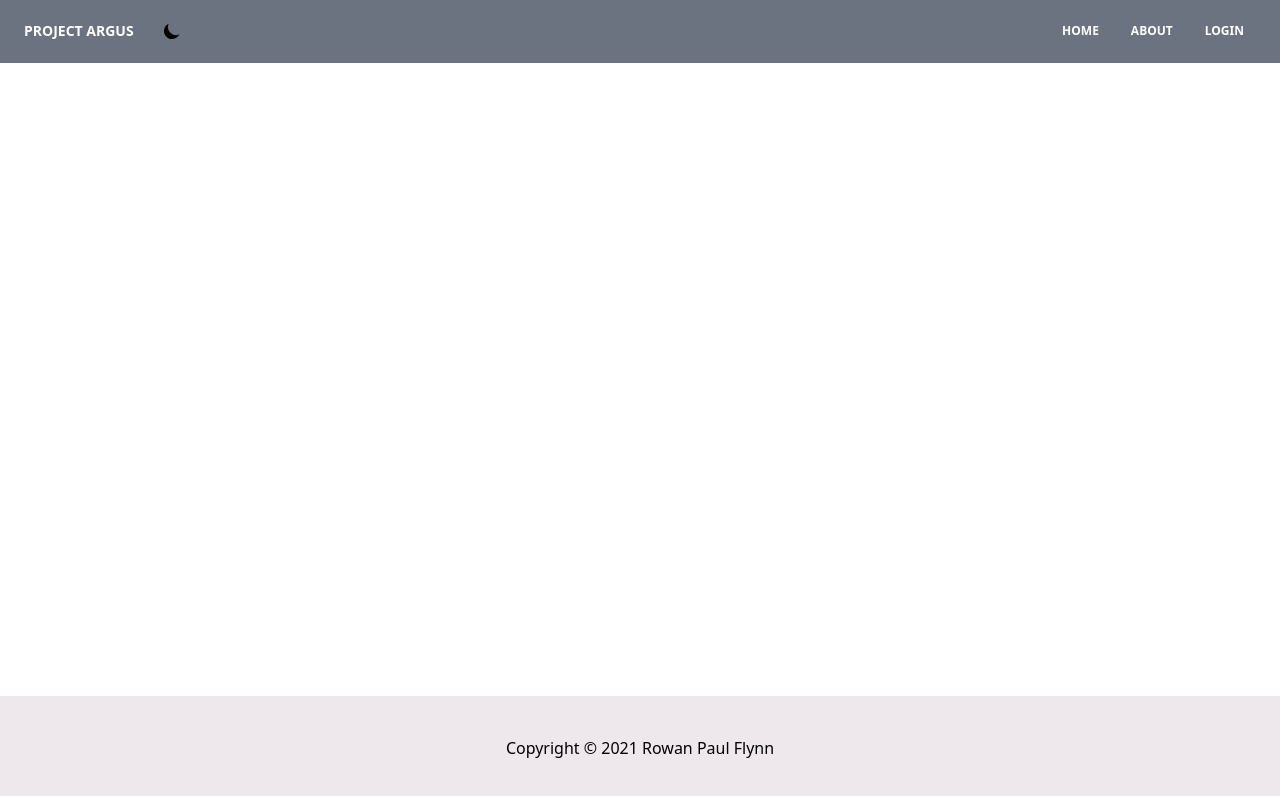
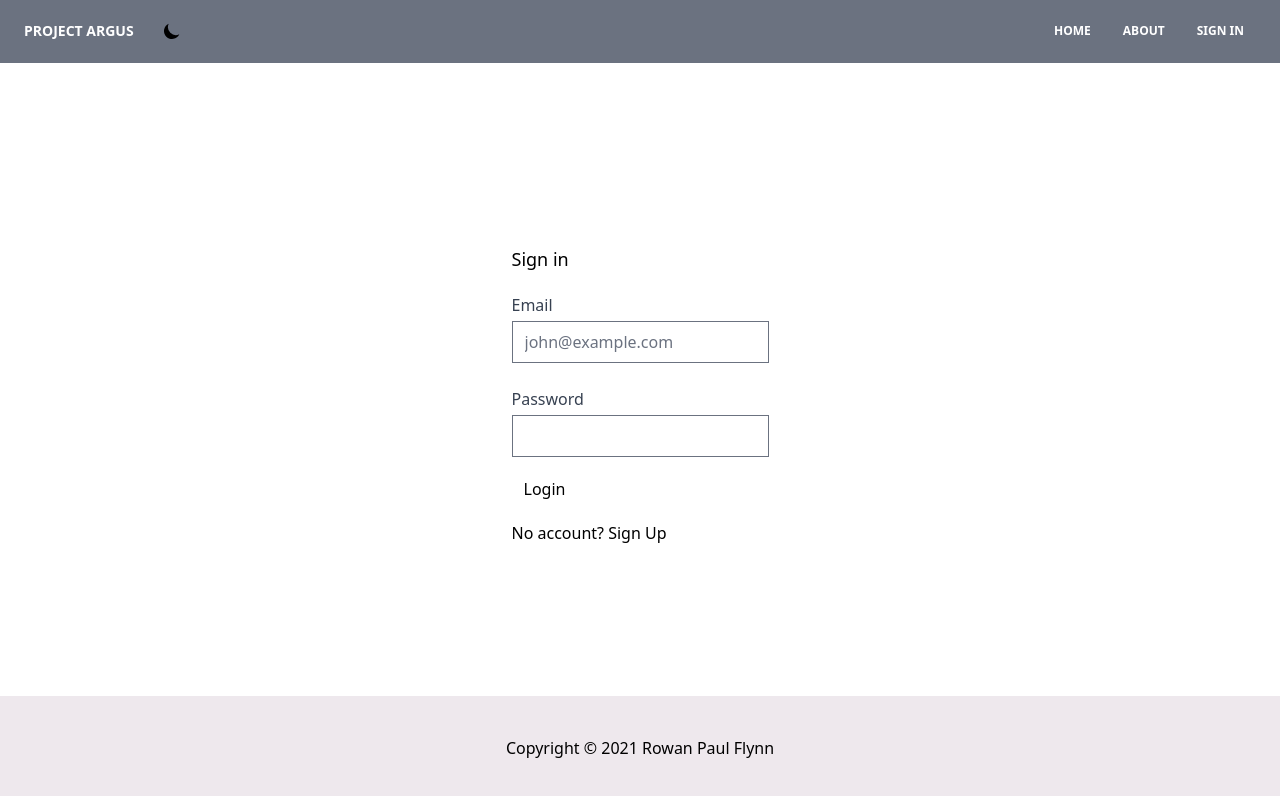
Before and after one commit to Rowan-Paul/project-argus, a React (Create React App) app: page /signin in a window 1280 px wide. Shown: the top 796 px of the page. Built offline with nearby package versions, Linux system fonts and the light colour scheme.

Commit message:
Add sign up page

```diff
--- a/src/js/App.js
+++ b/src/js/App.js
@@ -5,7 +5,8 @@ import { LandingPage } from "./landing-page/LandingPage";
 import { NavBar } from "./common/navbar/NavBar";
 import { Footer } from "./common/footer/Footer";
 
-import { LoginPage } from "./login-page/LoginPage";
+import { SignInPage } from "./account/SignInPage";
+import { SignUpPage } from "./account/SignUpPage";
 
 function AppUI() {
   useState(() => {
@@ -23,7 +24,8 @@ function AppUI() {
         <div className="m-20">
           <Switch>
             <Route exact path="/" component={LandingPage} />
-            <Route exact path="/login" component={LoginPage} />
+            <Route exact path="/signin" component={SignInPage} />
+            <Route exact path="/signup" component={SignUpPage} />
           </Switch>
         </div>
         <Footer className="h-10" />
--- /dev/null
+++ b/src/js/account/SignInPage.js
@@ -0,0 +1,102 @@
+import React, { useEffect } from "react";
+import { connect } from "react-redux";
+import { Link } from "react-router-dom";
+
+import {
+  fetchSignIn,
+  updateEmail,
+  updatePassword,
+  setError,
+} from "../redux/account/actions";
+
+function SignInPageUI(props) {
+  useEffect(() => {
+    if (props.loggedIn) {
+      props.history.push("/account");
+    }
+  });
+
+  const signinClicked = async () => {
+    if (document.getElementById("signIn").checkValidity()) {
+      props.fetchSignIn();
+    } else {
+      props.setError("Fill in both your email and username");
+    }
+  };
+
+  const keyDownEvent = (e) => {
+    props.setError("");
+    if (e.keyCode === 13) {
+      e.preventDefault();
+      signinClicked();
+    }
+  };
+
+  return (
+    <div className="flex justify-center">
+      <form id="signIn" className="mt-8 max-w-md" onKeyDown={keyDownEvent}>
+        <h1 className="text-lg mb-5">Sign in</h1>
+        <div className="grid grid-cols-1 gap-6">
+          <label className="block">
+            <span className="dark:text-primary-dark text-gray-700">Email</span>
+            <input
+              type="email"
+              id="email"
+              className="text-gray-700 mt-1 block w-full"
+              placeholder="john@example.com"
+              required
+              onChange={(e) => {
+                props.updateEmail(e.target.value);
+              }}
+            />
+          </label>
+          <label className="block">
+            <span className="dark:text-primary-dark text-gray-700">
+              Password
+            </span>
+            <input
+              type="password"
+              id="password"
+              className="text-gray-700 mt-1 block w-full"
+              required
+              onChange={(e) => {
+                props.updatePassword(e.target.value);
+              }}
+            />
+          </label>
+        </div>
+        <div
+          className="cursor-pointer mt-5 ml-3"
+          onClick={(e) => {
+            signinClicked();
+          }}
+        >
+          Login
+        </div>
+        <p className="mt-5 mb-5 text-red-500">
+          {props.error ? "Error: " + props.error : ""}
+        </p>
+        <p>
+          No account? <Link to="/signup">Sign Up</Link>
+        </p>
+      </form>
+    </div>
+  );
+}
+
+const mapStateToProps = (state) => ({
+  loggedIn: state.account.loggedIn,
+  error: state.account.error,
+});
+
+const mapDispatchToProps = (dispatch) => ({
+  fetchSignIn: () => dispatch(fetchSignIn()),
+  updateEmail: (email) => dispatch(updateEmail(email)),
+  updatePassword: (password) => dispatch(updatePassword(password)),
+  setError: (error) => dispatch(setError(error)),
+});
+
+export const SignInPage = connect(
+  mapStateToProps,
+  mapDispatchToProps
+)(SignInPageUI);
--- a/src/js/login-page/LoginPage.js
+++ b/src/js/account/SignUpPage.js
@@ -1,43 +1,36 @@
 import React, { useEffect } from "react";
 import { connect } from "react-redux";
+import { Link } from "react-router-dom";
 
 import {
   fetchSignUp,
-  fetchSignIn,
-  fetchSignOut,
-  redirected,
-  fetchVerify,
-  fetchDelete,
   updateEmail,
   updatePassword,
   setError,
 } from "../redux/account/actions";
 
-function LoginPageUI(props) {
+function SignUpPageUI(props) {
   useEffect(() => {
     if (props.loggedIn) {
       props.history.push("/account");
     }
   });
 
-  const signinClicked = async () => {
-    if (document.getElementById("signIn").checkValidity()) {
-      props.fetchSignIn();
+  const signUpClicked = async () => {
+    if (document.getElementById("signup").checkValidity()) {
+      props.fetchSignUp();
     } else {
-      props.setError("Fill in both your email and username");
+      props.setError("The form is not complete");
     }
   };
 
   const keyDownEvent = (e) => {
+    props.setError("");
     if (e.keyCode === 13) {
       e.preventDefault();
-      signinClicked();
+      signUpClicked();
     }
   };
-
-  //   const signupClicked = () => {
-  //     props.fetchSignUp("rp-flynn@outlook.com", "password");
-  //   };
 
   //   const logoutClicked = async () => {
   //     props.fetchSignOut(props.token);
@@ -53,7 +46,8 @@ function LoginPageUI(props) {
 
   return (
     <div className="flex justify-center">
-      <form id="signIn" className="mt-8 max-w-md" onKeyDown={keyDownEvent}>
+      <form id="signup" className="mt-8 max-w-md" onKeyDown={keyDownEvent}>
+        <h1 className="text-lg mb-5">Sign up</h1>
         <div className="grid grid-cols-1 gap-6">
           <label className="block">
             <span className="dark:text-primary-dark text-gray-700">Email</span>
@@ -83,15 +77,30 @@ function LoginPageUI(props) {
             />
           </label>
         </div>
+        <div class="block">
+          <div class="mt-2">
+            <div>
+              <label class="inline-flex items-center">
+                <input type="checkbox" required />
+                <span class="ml-2">I agree</span>
+              </label>
+            </div>
+          </div>
+        </div>
         <div
           className="cursor-pointer mt-5 ml-3"
           onClick={(e) => {
-            signinClicked();
+            signUpClicked();
           }}
         >
           Login
         </div>
-        <p>{props.error ? "Error: " + props.error : ""}</p>
+        <p className="mt-5 mb-5 text-red-500">
+          {props.error ? "Error: " + props.error : ""}
+        </p>
+        <p>
+          Have an account? <Link to="/signin">Sign In</Link>
+        </p>
       </form>
     </div>
   );
@@ -99,24 +108,17 @@ function LoginPageUI(props) {
 
 const mapStateToProps = (state) => ({
   loggedIn: state.account.loggedIn,
-  redirect: state.account.redirect,
-  token: state.account.token,
   error: state.account.error,
 });
 
 const mapDispatchToProps = (dispatch) => ({
-  fetchSignUp: (email, password) => dispatch(fetchSignUp(email, password)),
-  fetchSignIn: () => dispatch(fetchSignIn()),
-  fetchSignOut: (token) => dispatch(fetchSignOut(token)),
-  fetchVerify: (token) => dispatch(fetchVerify(token)),
-  fetchDelete: (email, password) => dispatch(fetchDelete(email, password)),
-  redirected: () => dispatch(redirected()),
+  fetchSignUp: () => dispatch(fetchSignUp()),
   updateEmail: (email) => dispatch(updateEmail(email)),
   updatePassword: (password) => dispatch(updatePassword(password)),
   setError: (error) => dispatch(setError(error)),
 });
 
-export const LoginPage = connect(
+export const SignUpPage = connect(
   mapStateToProps,
   mapDispatchToProps
-)(LoginPageUI);
+)(SignUpPageUI);
--- a/src/js/common/navbar/NavBar.js
+++ b/src/js/common/navbar/NavBar.js
@@ -17,8 +17,8 @@ function NavBarUI({ fixed }) {
       address: "/about",
     },
     {
-      name: "Login",
-      address: "/login",
+      name: "Sign In",
+      address: "/signin",
     },
   ]);
 
--- a/src/js/redux/account/actions.js
+++ b/src/js/redux/account/actions.js
@@ -1,11 +1,11 @@
 import * as types from "./types";
 
 // register user
-export const fetchSignUp = (email, password) => (dispatch) => {
+export const fetchSignUp = () => (dispatch, getState) => {
   const url = "http://localhost:3000/api/account/signup";
   const data = {
-    email: email,
-    password: password,
+    email: getState().account.email,
+    password: getState().account.password,
   };
 
   fetch(url, {
@@ -18,7 +18,7 @@ export const fetchSignUp = (email, password) => (dispatch) => {
   })
     .then((response) => {
       if (response.status === 201) {
-        dispatch(fetchSignIn(email, password));
+        dispatch(fetchSignIn());
       } else {
         throw response.statusText;
       }
```
